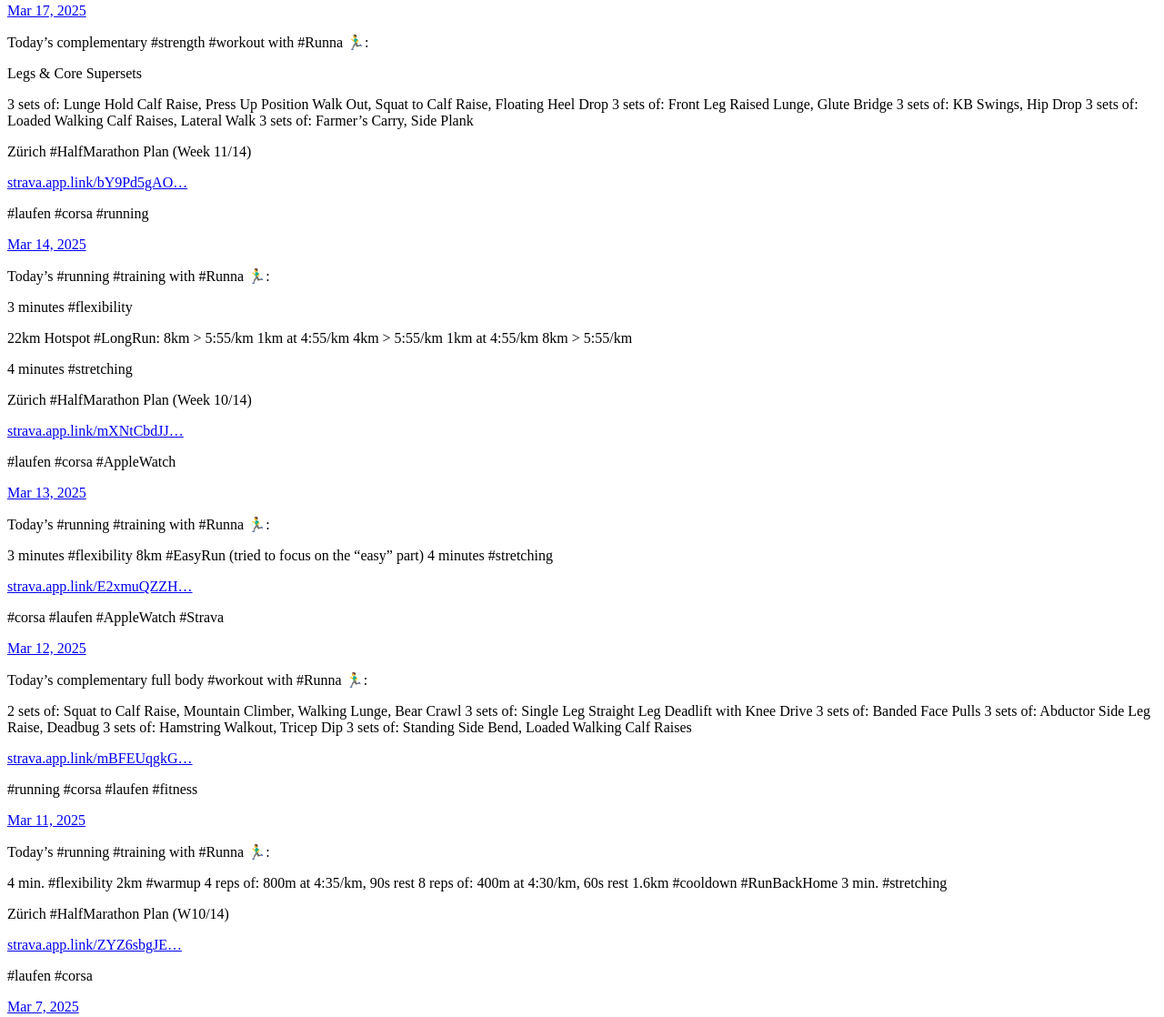
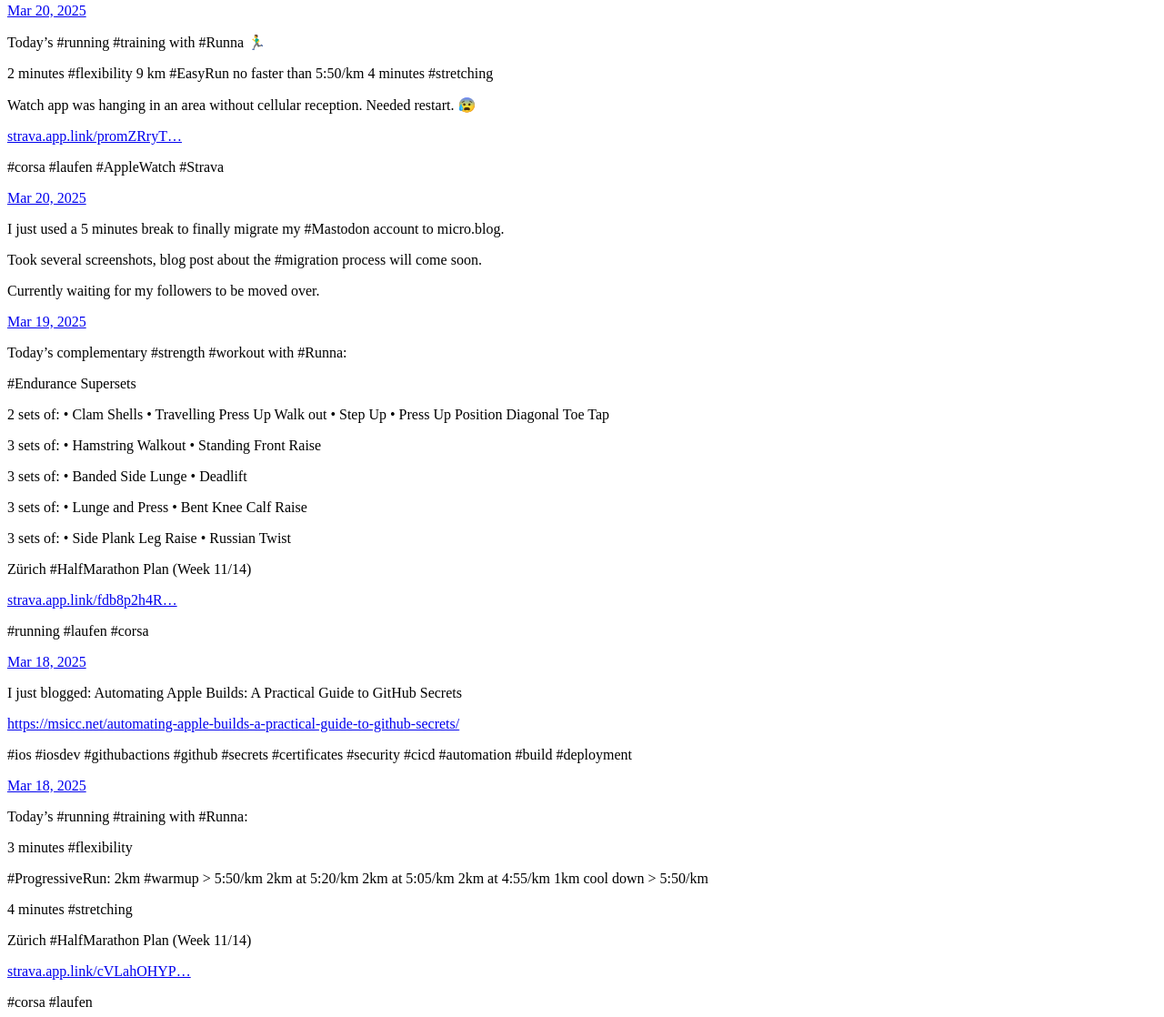
Before and after one commit to MSicc/msiccdotsocial.github.io, a plain HTML site: page index.html in a window 1280 px wide. Shown: the part 5-1123 px from the top of the page at 91% size. Drawn offline with Linux system fonts and the light colour scheme.

Commit message:
Archiving from Micro.blog.

```diff
--- a/index.html
+++ b/index.html
@@ -21,6 +21,105 @@
 <div class="h-feed">
 
 
+
+	  <div class="h-entry">
+
+
+		<a href="https://msicc.social/2025/03/20/todays-running-training-with-runna.html" class="u-url"><time class="dt-published" datetime="2025-03-20 17:30:22 &#43;0100">Mar 20, 2025</time></a>
+
+		<div class="e-content">
+			 <p>Today’s #running #training with #Runna 🏃‍♂️</p>
+<p>2 minutes #flexibility
+9 km #EasyRun no faster than 5:50/km
+4 minutes #stretching</p>
+<p>Watch app was hanging in an area without cellular reception. Needed restart. 😰</p>
+<p><a href="https://strava.app.link/promZRryTRb">strava.app.link/promZRryT&hellip;</a></p>
+<p>#corsa #laufen #AppleWatch #Strava</p>
+<!-- raw HTML omitted -->
+
+		</div>
+	  </div>
+
+	  <div class="h-entry">
+
+
+		<a href="https://msicc.social/2025/03/20/i-just-used-a-minutes.html" class="u-url"><time class="dt-published" datetime="2025-03-20 06:45:08 &#43;0100">Mar 20, 2025</time></a>
+
+		<div class="e-content">
+			 <p>I just used a 5 minutes break to finally migrate my #Mastodon account to micro.blog.</p>
+<p>Took several screenshots, blog post about the #migration process will come soon.</p>
+<p>Currently waiting for my followers to be moved over.</p>
+
+		</div>
+	  </div>
+
+	  <div class="h-entry">
+
+
+		<a href="https://msicc.social/2025/03/19/todays-complementary-strength-workout-with.html" class="u-url"><time class="dt-published" datetime="2025-03-19 19:56:07 &#43;0100">Mar 19, 2025</time></a>
+
+		<div class="e-content">
+			 <p>Today’s complementary #strength #workout with #Runna:</p>
+<p>#Endurance Supersets</p>
+<p>2 sets of:
+• Clam Shells
+• Travelling Press Up Walk out
+• Step Up
+• Press Up Position Diagonal Toe Tap</p>
+<p>3 sets of:
+• Hamstring Walkout
+• Standing Front Raise</p>
+<p>3 sets of:
+• Banded Side Lunge
+• Deadlift</p>
+<p>3 sets of:
+• Lunge and Press
+• Bent Knee Calf Raise</p>
+<p>3 sets of:
+• Side Plank Leg Raise
+• Russian Twist</p>
+<p>Zürich #HalfMarathon Plan (Week 11/14)</p>
+<p><a href="https://strava.app.link/fdb8p2h4RRb">strava.app.link/fdb8p2h4R&hellip;</a></p>
+<p>#running #laufen #corsa</p>
+
+		</div>
+	  </div>
+
+	  <div class="h-entry">
+
+
+		<a href="https://msicc.social/2025/03/18/i-just-blogged-automating-apple.html" class="u-url"><time class="dt-published" datetime="2025-03-18 18:08:50 &#43;0100">Mar 18, 2025</time></a>
+
+		<div class="e-content">
+			 <p>I just blogged: Automating Apple Builds: A Practical Guide to GitHub Secrets</p>
+<p><a href="https://msicc.net/automating-apple-builds-a-practical-guide-to-github-secrets/">https://msicc.net/automating-apple-builds-a-practical-guide-to-github-secrets/</a></p>
+<p>#ios #iosdev #githubactions #github #secrets #certificates #security #cicd #automation #build #deployment</p>
+
+		</div>
+	  </div>
+
+	  <div class="h-entry">
+
+
+		<a href="https://msicc.social/2025/03/18/todays-running-training-with-runna.html" class="u-url"><time class="dt-published" datetime="2025-03-18 13:45:36 &#43;0100">Mar 18, 2025</time></a>
+
+		<div class="e-content">
+			 <p>Today’s #running #training with #Runna:</p>
+<p>3 minutes #flexibility</p>
+<p>#ProgressiveRun:
+2km #warmup &gt; 5:50/km
+2km at 5:20/km
+2km at 5:05/km
+2km at 4:55/km
+1km cool down &gt; 5:50/km</p>
+<p>4 minutes #stretching</p>
+<p>Zürich #HalfMarathon Plan (Week 11/14)</p>
+<p><a href="https://strava.app.link/cVLahOHYPRb">strava.app.link/cVLahOHYP&hellip;</a></p>
+<p>#corsa #laufen</p>
+<!-- raw HTML omitted -->
+
+		</div>
+	  </div>
 
 	  <div class="h-entry">
 
```
